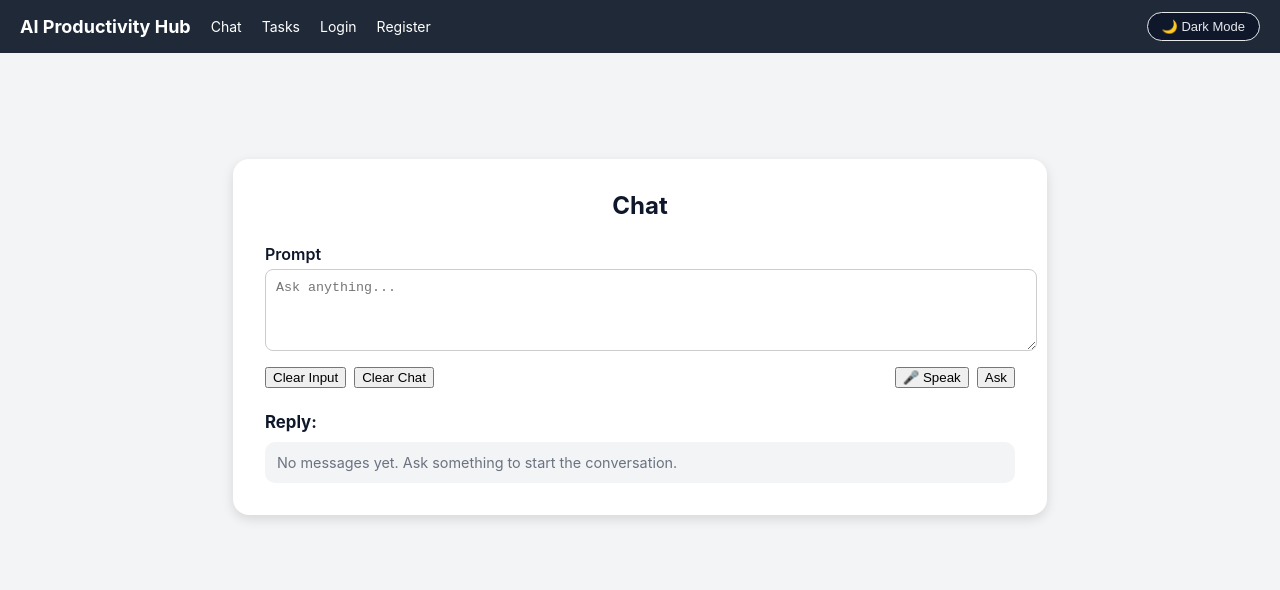
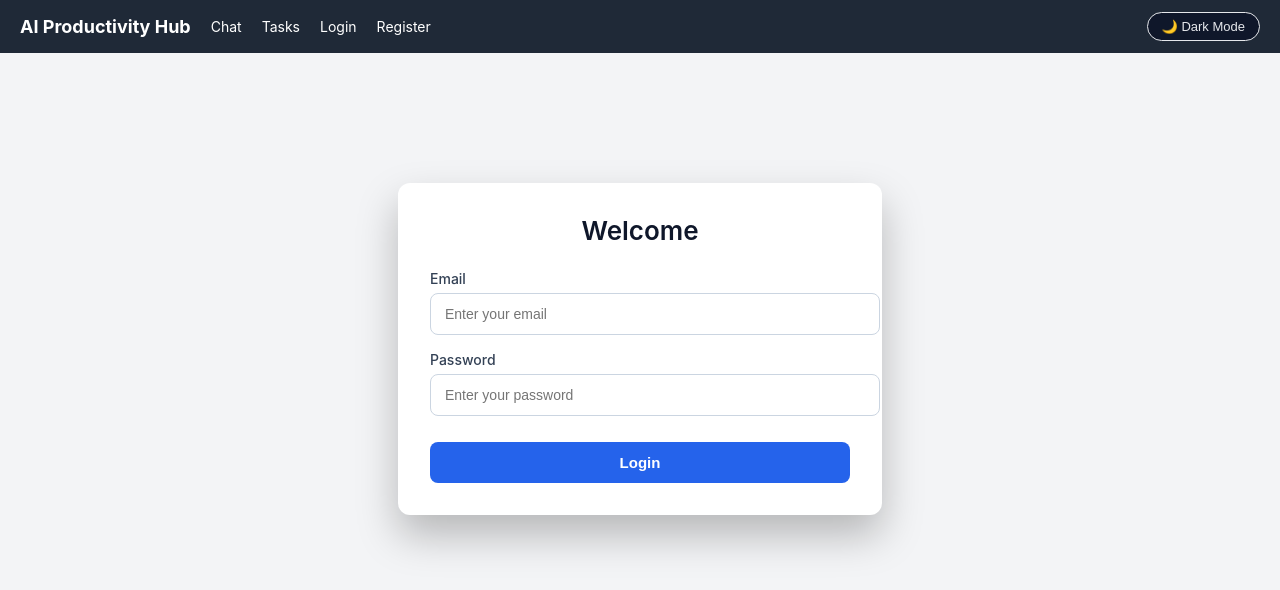
Before and after one commit to Sateesh64/ai-productivity-hub, a React (Create React App) app in the folder frontend/: page / in a window 1280 px wide. Shown: the top 590 px of the page. Built offline with nearby package versions, Linux system fonts and the light colour scheme.

Commit message:
Fix double router issue in App.js

```diff
--- a/frontend/src/App.js
+++ b/frontend/src/App.js
@@ -1,20 +1,19 @@
 // frontend/src/App.js
 import "./App.css";
-
 import React, { useEffect, useState } from "react";
-import { BrowserRouter as Router, Routes, Route } from "react-router-dom";
+import { Routes, Route } from "react-router-dom";
 
 import ChatPage from "./pages/ChatPage";
 import LoginPage from "./pages/LoginPage";
 import RegisterPage from "./pages/RegisterPage";
 import TasksPage from "./pages/TasksPage";
 
-import Navbar from "./components/Navbar"; // only one import
+import Navbar from "./components/Navbar";
 
 function App() {
   const [darkMode, setDarkMode] = useState(false);
 
-  // Load saved mode from localStorage on first render
+  // Load saved mode from localStorage
   useEffect(() => {
     const stored = localStorage.getItem("darkMode");
     if (stored === "true") {
@@ -22,7 +21,7 @@ function App() {
     }
   }, []);
 
-  // Save whenever darkMode changes
+  // Persist dark mode
   useEffect(() => {
     localStorage.setItem("darkMode", darkMode ? "true" : "false");
   }, [darkMode]);
@@ -33,20 +32,19 @@ function App() {
 
   return (
     <div className={`app ${darkMode ? "dark" : ""}`}>
-      <Router>
-        {/* Pass dark mode info to Navbar so it can show the toggle button */}
+      {/* Navbar stays here – Router is already in index.js */}
       <Navbar darkMode={darkMode} onToggleDarkMode={toggleDarkMode} />
 
       <main className="app-main">
         <Routes>
+          <Route path="/" element={<LoginPage />} />
+          <Route path="/login" element={<LoginPage />} />
+          <Route path="/register" element={<RegisterPage />} />
           <Route path="/chat" element={<ChatPage />} />
           <Route path="/tasks" element={<TasksPage />} />
-            <Route path="/login" element={<LoginPage />} />
-            <Route path="/register" element={<RegisterPage />} />
-            <Route path="*" element={<ChatPage />} />
+          <Route path="*" element={<LoginPage />} />
         </Routes>
       </main>
-      </Router>
     </div>
   );
 }
--- a/frontend/src/index.js
+++ b/frontend/src/index.js
@@ -1,17 +1,22 @@
-import React from 'react';
-import ReactDOM from 'react-dom/client';
-import './index.css';
-import App from './App';
-import reportWebVitals from './reportWebVitals';
+import React from "react";
+import ReactDOM from "react-dom/client";
+import { BrowserRouter } from "react-router-dom";
+import "./index.css";
+import App from "./App";
+import reportWebVitals from "./reportWebVitals";
 
-const root = ReactDOM.createRoot(document.getElementById('root'));
+const basename =
+  process.env.NODE_ENV === "production"
+    ? "/ai-productivity-hub"
+    : "/";
+
+const root = ReactDOM.createRoot(document.getElementById("root"));
 root.render(
   <React.StrictMode>
-    <App />
+    <BrowserRouter basename={basename}>
+      <App />
+    </BrowserRouter>
   </React.StrictMode>
 );
 
-// If you want to start measuring performance in your app, pass a function
-// to log results (for example: reportWebVitals(console.log))
-// or send to an analytics endpoint. Learn more: https://bit.ly/CRA-vitals
 reportWebVitals();
```
Also changed, not shown: frontend/package.json (+8 -2 lines). Lines whose indentation alone changed are shown as unchanged.
